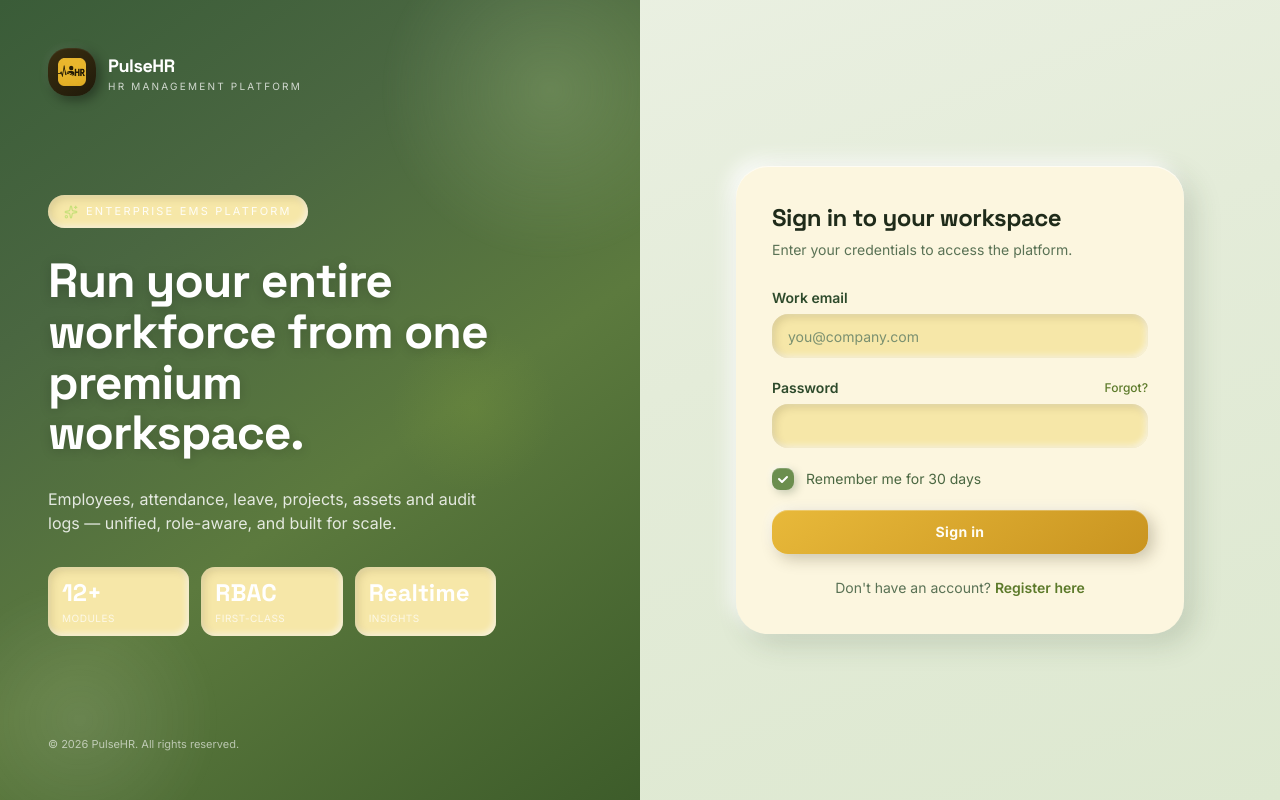
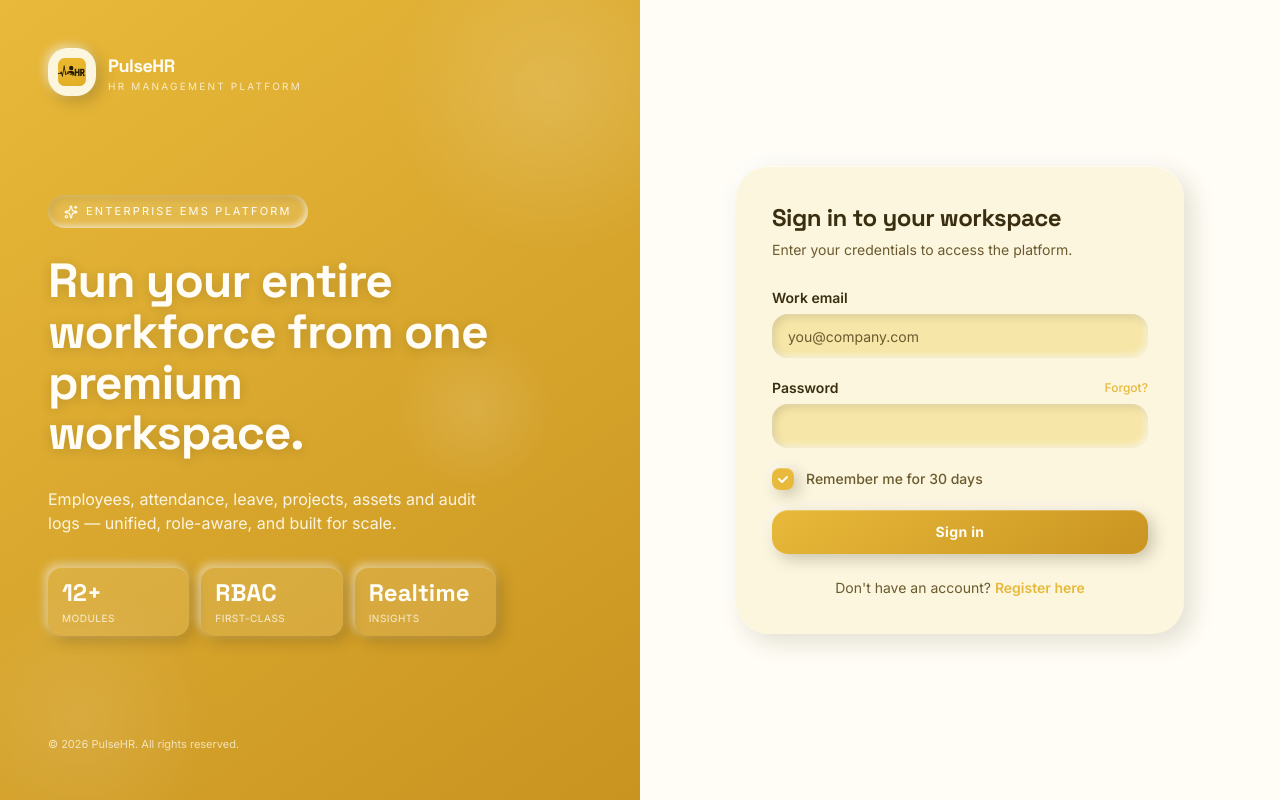
Before and after one commit to rehancodeofficial/PulseHR, a React (Vite) app: page /auth in a window 1280 px wide. Built offline with nearby package versions, Linux system fonts and the light colour scheme; no server answers.

Commit message:
refactor: implement theme-based CSS variables for consistent styling in LoginPage

```diff
--- a/src/routes/auth/LoginPage.tsx
+++ b/src/routes/auth/LoginPage.tsx
@@ -31,18 +31,17 @@ function ClayInput({
       placeholder={placeholder}
       autoComplete={autoComplete}
       required={required}
-      className="clay-input w-full h-11 px-4 text-sm placeholder:text-[#7A9070] focus:outline-none"
+      className="clay-input w-full h-11 px-4 text-sm placeholder:text-[#6B5A2E] focus:outline-none"
       style={{
-        boxShadow:
-          "inset 3px 3px 8px rgba(45,74,43,0.14), inset -2px -2px 6px rgba(255,255,255,0.78)",
+        boxShadow: "var(--shadow-inset)",
+        background: "var(--input)",
+        color: "var(--foreground)",
       }}
       onFocus={(e) => {
-        e.currentTarget.style.boxShadow =
-          "inset 3px 3px 10px rgba(45,74,43,0.18), inset -2px -2px 6px rgba(255,255,255,0.78), 0 0 0 2.5px rgba(139,170,60,0.45)";
+        e.currentTarget.style.boxShadow = "var(--shadow-inset), 0 0 0 2.5px var(--ring)";
       }}
       onBlur={(e) => {
-        e.currentTarget.style.boxShadow =
-          "inset 3px 3px 8px rgba(45,74,43,0.14), inset -2px -2px 6px rgba(255,255,255,0.78)";
+        e.currentTarget.style.boxShadow = "var(--shadow-inset)";
       }}
     />
   );
@@ -82,15 +81,14 @@ export function LoginPage() {
 
   return (
     <div
-      className="min-h-screen grid lg:grid-cols-2"
-      style={{ background: "linear-gradient(160deg, #EDF2E6 0%, #E4ECD9 50%, #DDE8D0 100%)" }}
+      className="min-h-screen grid lg:grid-cols-2 transition-colors duration-200"
+      style={{ background: "var(--background)" }}
     >
       {/* ── Left clay hero panel ── */}
       <div
         className="relative hidden lg:flex flex-col justify-between p-12 overflow-hidden"
         style={{
-          background:
-            "linear-gradient(145deg, #3A5C38 0%, #4A6741 28%, #5C7A3E 58%, #3D5C2A 100%)",
+          background: "var(--gradient-primary)",
         }}
       >
         {/* Organic blob orbs for depth */}
@@ -102,7 +100,7 @@ export function LoginPage() {
             width: "340px",
             height: "340px",
             borderRadius: "999px",
-            background: "radial-gradient(circle, rgba(168,196,138,0.28) 0%, transparent 70%)",
+            background: "radial-gradient(circle, rgba(255,255,255,0.15) 0%, transparent 70%)",
             filter: "blur(2px)",
           }}
         />
@@ -126,7 +124,7 @@ export function LoginPage() {
             width: "180px",
             height: "180px",
             borderRadius: "999px",
-            background: "radial-gradient(circle, rgba(139,170,60,0.18) 0%, transparent 65%)",
+            background: "radial-gradient(circle, rgba(255,255,255,0.12) 0%, transparent 65%)",
           }}
         />
 
@@ -134,11 +132,11 @@ export function LoginPage() {
         <div className="relative flex items-center gap-3">
           <div
             className="clay-logo flex items-center justify-center p-2.5"
-            style={{ width: 48, height: 48 }}
+            style={{ width: 48, height: 48, background: "var(--card)", boxShadow: "var(--shadow-glow)" }}
           >
             <img src="/logo.png" alt="PulseHR Logo" className="w-full h-full object-contain" />
           </div>
-          <div className="leading-tight text-white">
+          <div className="leading-tight" style={{ color: "var(--primary-foreground)" }}>
             <div className="font-display text-lg font-bold tracking-tight">PulseHR</div>
             <div className="text-[10px] uppercase tracking-[0.22em] opacity-75">
               HR Management Platform
@@ -147,23 +145,24 @@ export function LoginPage() {
         </div>
 
         {/* Hero copy */}
-        <div className="relative text-white space-y-7">
+        <div className="relative space-y-7" style={{ color: "var(--primary-foreground)" }}>
           {/* Enterprise pill badge */}
           <div
-            className="clay-badge inline-flex items-center gap-2 text-[11px] uppercase tracking-[0.2em] px-4 py-2 text-white/90"
+            className="clay-badge inline-flex items-center gap-2 text-[11px] uppercase tracking-[0.2em] px-4 py-2"
+            style={{ background: "rgba(255,255,255,0.12)", color: "var(--primary-foreground)" }}
           >
-            <Sparkles className="size-3.5 text-[#c8e07a]" />
+            <Sparkles className="size-3.5 text-inherit" />
             Enterprise EMS Platform
           </div>
 
           <h1
             className="font-display text-5xl font-bold leading-[1.06] max-w-md"
-            style={{ color: "#ffffff", textShadow: "0 2px 12px rgba(0,0,0,0.18)" }}
+            style={{ color: "var(--primary-foreground)", textShadow: "0 2px 12px rgba(0,0,0,0.15)" }}
           >
             Run your entire workforce from one premium workspace.
           </h1>
 
-          <p className="text-base max-w-md" style={{ color: "rgba(255,255,255,0.84)" }}>
+          <p className="text-base max-w-md opacity-90">
             Employees, attendance, leave, projects, assets and audit logs — unified, role-aware, and
             built for scale.
           </p>
@@ -178,15 +177,16 @@ export function LoginPage() {
               <div
                 key={l}
                 className="clay-stat-pill flex flex-col gap-0.5"
+                style={{ background: "rgba(255,255,255,0.1)", boxShadow: "var(--shadow-glow)" }}
               >
-                <div className="font-display text-2xl font-bold text-white">{v}</div>
-                <div className="text-[10px] uppercase tracking-wider text-white/72">{l}</div>
+                <div className="font-display text-2xl font-bold" style={{ color: "var(--primary-foreground)" }}>{v}</div>
+                <div className="text-[10px] uppercase tracking-wider opacity-80" style={{ color: "var(--primary-foreground)" }}>{l}</div>
               </div>
             ))}
           </div>
         </div>
 
-        <div className="relative text-[11px]" style={{ color: "rgba(255,255,255,0.60)" }}>
+        <div className="relative text-[11px] opacity-70" style={{ color: "var(--primary-foreground)" }}>
           © {new Date().getFullYear()} PulseHR. All rights reserved.
         </div>
       </div>
@@ -197,25 +197,25 @@ export function LoginPage() {
         <div
           className="clay-card w-full max-w-md p-9"
           style={{
-            boxShadow:
-              "10px 10px 28px rgba(45,74,43,0.17), -7px -7px 18px rgba(255,255,255,0.86), inset 0 1px 0 rgba(255,255,255,0.65)",
+            background: "var(--card)",
+            boxShadow: "var(--shadow-elevated)",
           }}
         >
           {/* Mobile logo */}
           <div className="lg:hidden flex items-center gap-2.5 mb-6">
             <div
               className="clay-logo flex items-center justify-center p-1.5"
-              style={{ width: 38, height: 38 }}
+              style={{ width: 38, height: 38, background: "var(--card)", boxShadow: "var(--shadow-glow)" }}
             >
               <img src="/logo.png" alt="Logo" className="w-full h-full object-contain" />
             </div>
-            <div className="font-display font-bold text-[#1F2B1A]">PulseHR</div>
+            <div className="font-display font-bold" style={{ color: "var(--foreground)" }}>PulseHR</div>
           </div>
 
-          <h2 className="font-display text-2xl font-bold" style={{ color: "#1F2B1A" }}>
+          <h2 className="font-display text-2xl font-bold" style={{ color: "var(--foreground)" }}>
             Sign in to your workspace
           </h2>
-          <p className="mt-1.5 text-sm" style={{ color: "#5A7255" }}>
+          <p className="mt-1.5 text-sm" style={{ color: "var(--muted-foreground)" }}>
             Enter your credentials to access the platform.
           </p>
 
@@ -225,7 +225,7 @@ export function LoginPage() {
               <label
                 htmlFor="email"
                 className="block text-sm font-semibold"
-                style={{ color: "#2D4A2B" }}
+                style={{ color: "var(--foreground)" }}
               >
                 Work email
               </label>
@@ -245,14 +245,14 @@ export function LoginPage() {
                 <label
                   htmlFor="password"
                   className="block text-sm font-semibold"
-                  style={{ color: "#2D4A2B" }}
+                  style={{ color: "var(--foreground)" }}
                 >
                   Password
                 </label>
                 <Link
                   to="/auth/forgot"
                   className="text-xs font-medium hover:underline"
-                  style={{ color: "#5C7A2A" }}
+                  style={{ color: "var(--primary)" }}
                 >
                   Forgot?
                 </Link>
@@ -284,10 +284,8 @@ export function LoginPage() {
                     width: 22,
                     height: 22,
                     borderRadius: 8,
-                    background: remember ? "#6B8E4E" : "#EEF3E6",
-                    boxShadow: remember
-                      ? "3px 3px 8px rgba(45,74,43,0.25), -2px -2px 5px rgba(255,255,255,0.5), inset 0 1px 0 rgba(255,255,255,0.18)"
-                      : "inset 2px 2px 6px rgba(45,74,43,0.13), inset -1px -1px 4px rgba(255,255,255,0.75)",
+                    background: remember ? "var(--primary)" : "var(--input)",
+                    boxShadow: remember ? "var(--shadow-glow)" : "var(--shadow-inset)",
                     transition: "all 0.18s ease",
                   }}
                   onClick={() => setRemember((v) => !v)}
@@ -296,7 +294,7 @@ export function LoginPage() {
                     <svg width="12" height="12" viewBox="0 0 12 12" fill="none">
                       <path
                         d="M2 6l3 3 5-5"
-                        stroke="white"
+                        stroke="var(--primary-foreground)"
                         strokeWidth="2"
                         strokeLinecap="round"
                         strokeLinejoin="round"
@@ -305,7 +303,7 @@ export function LoginPage() {
                   )}
                 </span>
               </span>
-              <span className="text-sm" style={{ color: "#4A6741" }}>
+              <span className="text-sm font-medium" style={{ color: "var(--muted-foreground)" }}>
                 Remember me for 30 days
               </span>
             </label>
@@ -316,23 +314,20 @@ export function LoginPage() {
               disabled={loading}
               className="clay-button w-full h-11 flex items-center justify-center text-sm font-bold tracking-wide"
               style={{
-                background: loading
-                  ? "linear-gradient(145deg, #7A9830, #5A7820)"
-                  : "linear-gradient(145deg, #8BAA3C 0%, #6B8A2A 60%, #4E6B1F 100%)",
-                boxShadow:
-                  "5px 5px 16px rgba(45,74,43,0.30), -3px -3px 10px rgba(255,255,255,0.60), inset 0 1px 0 rgba(255,255,255,0.28)",
+                background: "var(--gradient-primary)",
+                boxShadow: "var(--shadow-glow)",
                 opacity: loading ? 0.8 : 1,
               }}
             >
               {loading ? <Loader2 className="size-4 animate-spin" /> : "Sign in"}
             </button>
 
-            <div className="text-center text-sm pt-1" style={{ color: "#5A7255" }}>
+            <div className="text-center text-sm pt-1" style={{ color: "var(--muted-foreground)" }}>
               Don't have an account?{" "}
               <Link
                 to="/auth/signup"
                 className="font-semibold hover:underline"
-                style={{ color: "#5C7A2A" }}
+                style={{ color: "var(--primary)" }}
               >
                 Register here
               </Link>
```
